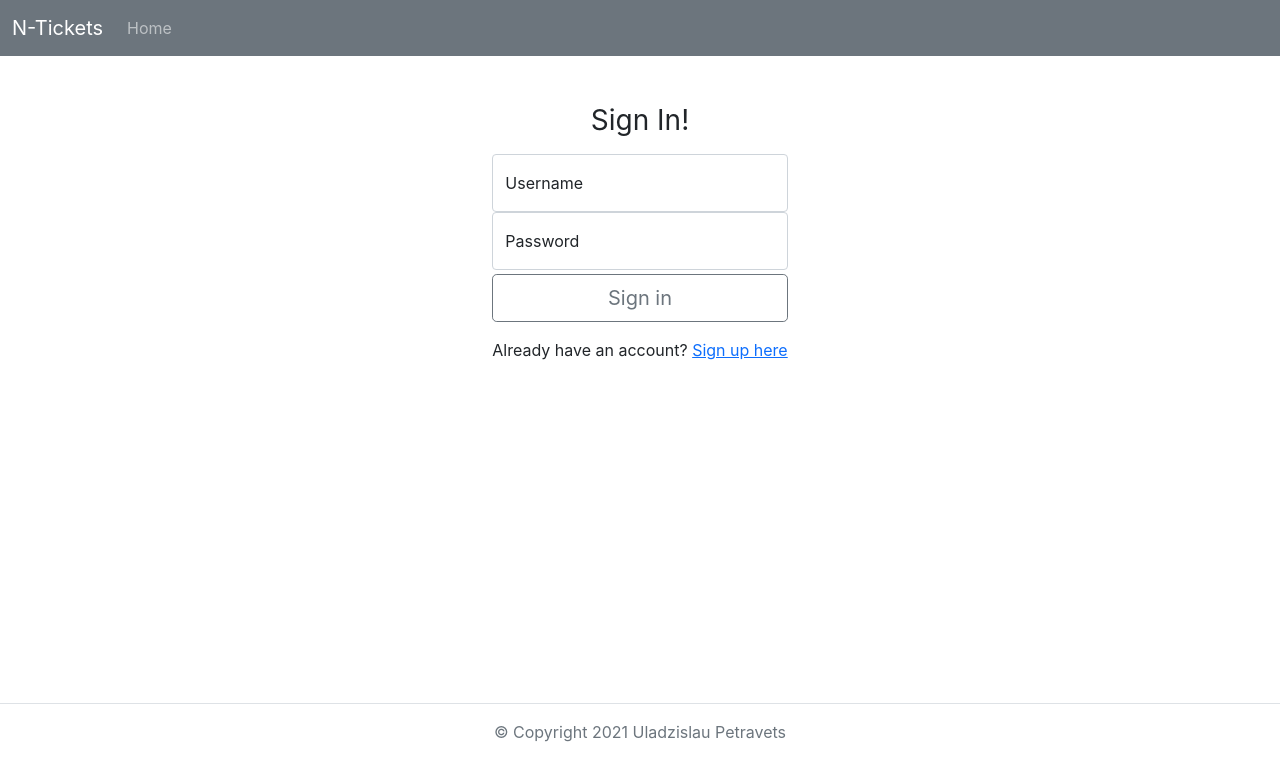
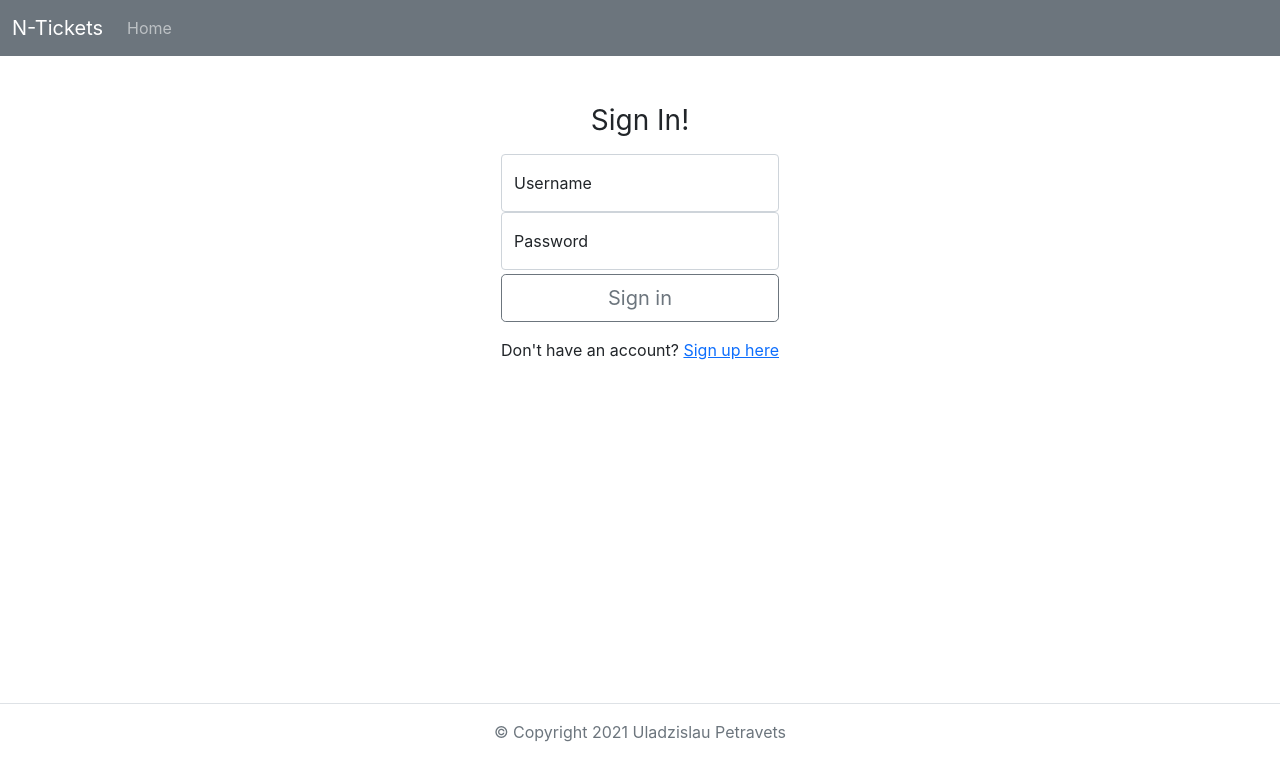
Before and after one commit to petrovlad/n-tickets-front, a React (Create React App) app: page /signin in a window 1280 px wide. Shown: the top 780 px of the page. Built offline with nearby package versions, Linux system fonts and the light colour scheme.

Commit message:
fixed typos

```diff
--- a/src/pages/SignIn.js
+++ b/src/pages/SignIn.js
@@ -48,7 +48,7 @@ export const SignIn = () => {
         </div>
 
         <button className="w-100 btn btn-lg btn-outline-secondary" type="submit">Sign in</button>
-        <p className="mt-3">Already have an account? <NavLink to="/signup">Sign up here</NavLink></p>
+        <p className="mt-3">Don't have an account? <NavLink to="/signup">Sign up here</NavLink></p>
       </form>
     </div>
   )
--- a/src/pages/SignUp.js
+++ b/src/pages/SignUp.js
@@ -61,7 +61,7 @@ export const SignUp = () => {
         </div>
 
         <button className="w-100 btn btn-lg btn-outline-secondary" type="submit">Sign up</button>
-        <p className="mt-3">Don't have an account? <NavLink to="/signin">Sign in here</NavLink></p>
+        <p className="mt-3">Already have an account? <NavLink to="/signin">Sign in here</NavLink></p>
 
       </form>
     </div>
```
